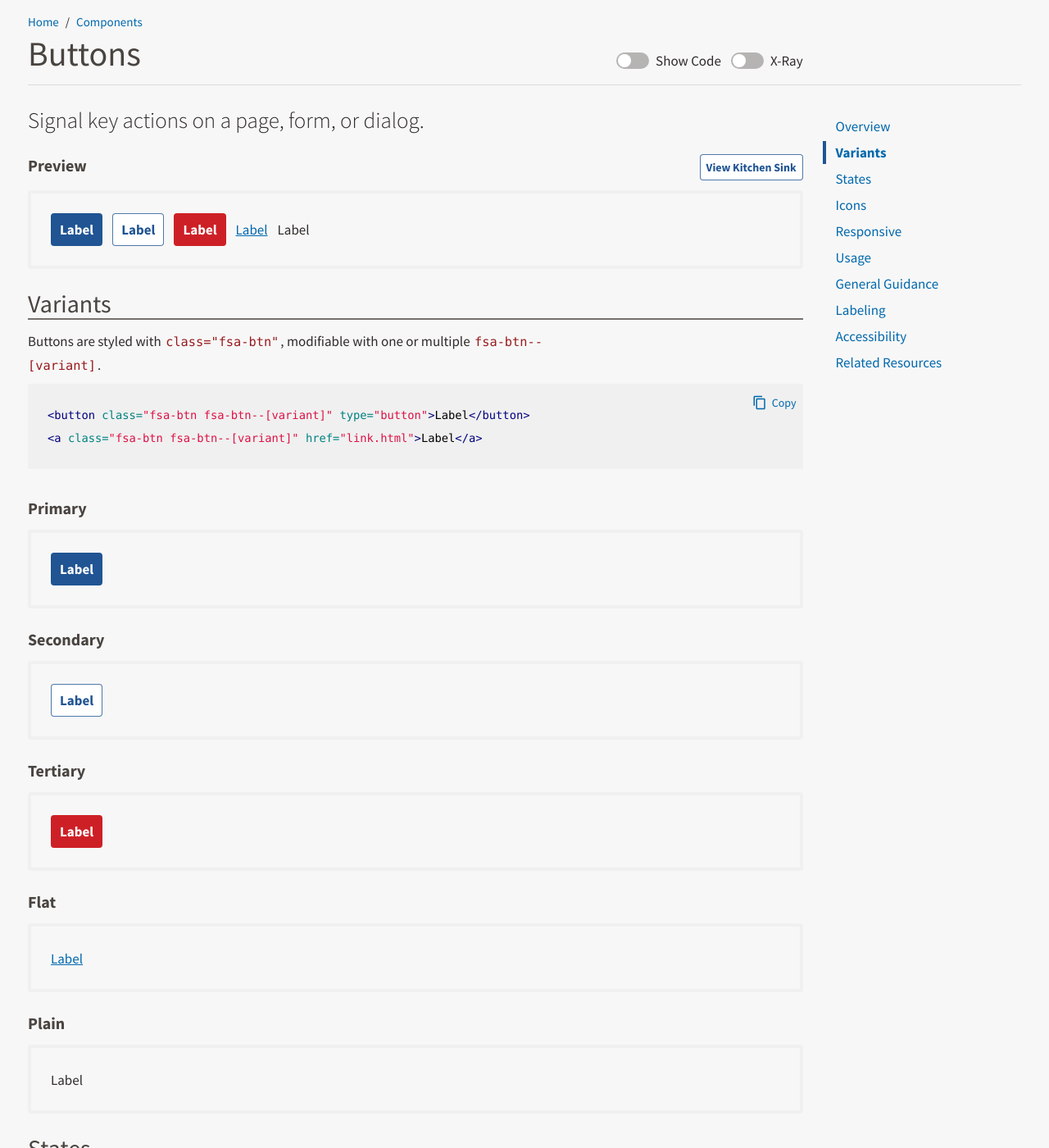
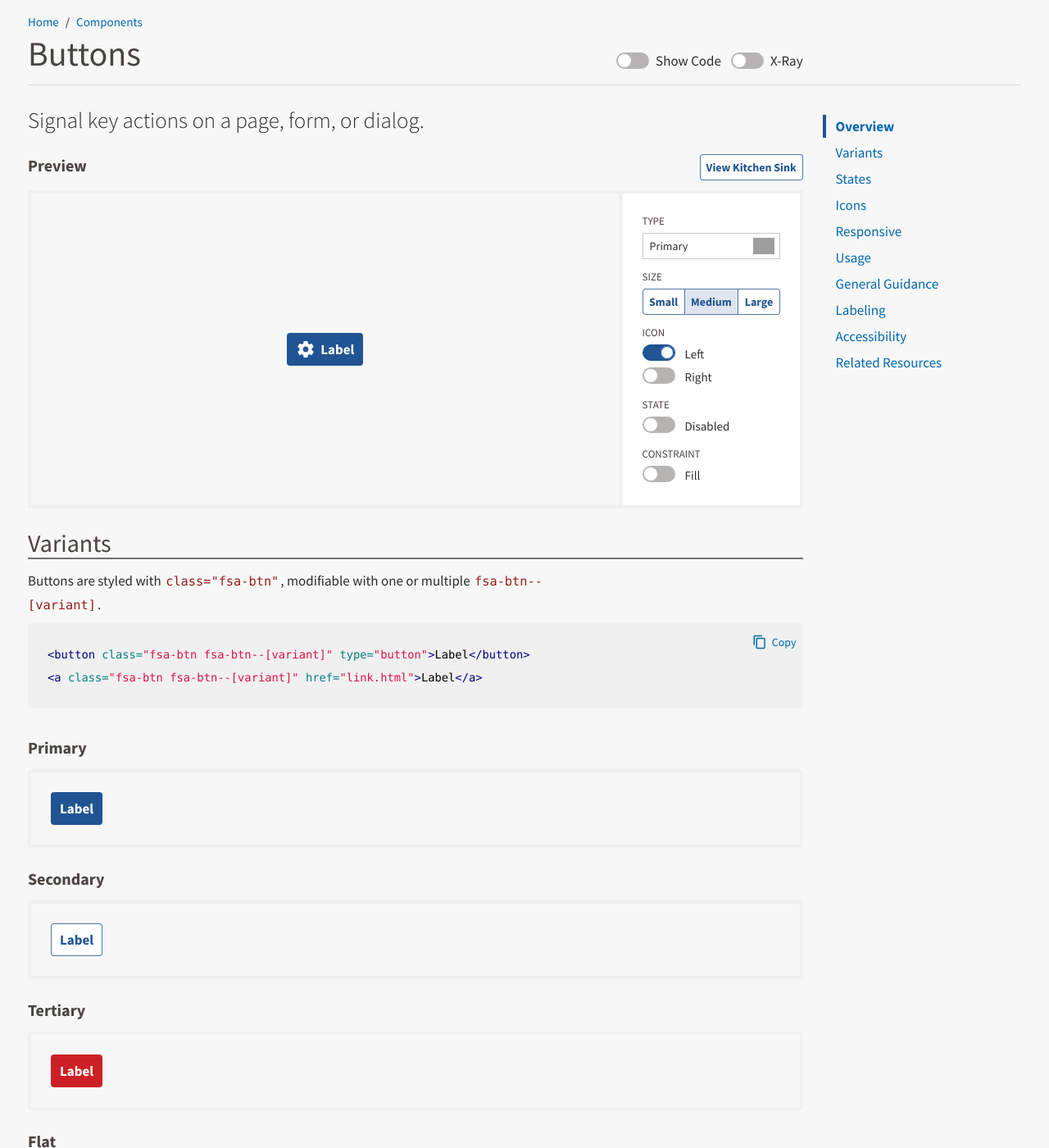
Before and after one commit to USDA-FSA/fsa-design-system, a Jekyll site: the page built from components/buttons/index.md, in a window 1280 px wide and 1400 px high, scrolled down 239 px. Shown: the whole window at 82% size. Built offline with Jekyll 4.4.1, drawn with Linux system fonts in a browser that asks for light colours; grey boxes are pictures that could not be loaded.

Commit message:
Prototyping Combinator

```diff
--- a/_sass/fsa-design-system.scss
+++ b/_sass/fsa-design-system.scss
@@ -8,6 +8,7 @@
 @import 'elements/ds.typography';
 
 @import 'components/ds.preview';
+@import 'components/ds.combinator';
 @import 'components/ds.usage';
 @import 'components/ds.related-card';
 @import 'components/ds.anatomy';
--- a/components/buttons/index.md
+++ b/components/buttons/index.md
@@ -20,17 +20,93 @@ jump_menu: true
 custom_js: ["ga/ga-tracker.js", "ga/generic.js"]
 ---
 
-{% capture snippet %}
-<div class="fsa-level">
-  <button class="fsa-btn fsa-btn--primary" type="button">Label</button>
-  <button class="fsa-btn fsa-btn--secondary" type="button">Label</button>
-  <button class="fsa-btn fsa-btn--tertiary" type="button">Label</button>
-  <button class="fsa-btn fsa-btn--flat" type="button">Label</button>
-  <button class="fsa-btn fsa-btn--plain" type="button">Label</button>
+<div class="ds-combinator">
+  <div class="ds-combinator__preview">
+    <button class="fsa-btn fsa-btn--primary" type="button">
+      <svg class="fsa-icon fsa-icon--size-2" aria-hidden="true" focusable="false" role="img" fill="#494440" xmlns="http://www.w3.org/2000/svg" width="24" height="24" viewBox="0 0 24 24"><path d="M19.43 12.98c.04-.32.07-.64.07-.98s-.03-.66-.07-.98l2.11-1.65c.19-.15.24-.42.12-.64l-2-3.46c-.12-.22-.39-.3-.61-.22l-2.49 1c-.52-.4-1.08-.73-1.69-.98l-.38-2.65C14.46 2.18 14.25 2 14 2h-4c-.25 0-.46.18-.49.42l-.38 2.65c-.61.25-1.17.59-1.69.98l-2.49-1c-.23-.09-.49 0-.61.22l-2 3.46c-.13.22-.07.49.12.64l2.11 1.65c-.04.32-.07.65-.07.98s.03.66.07.98l-2.11 1.65c-.19.15-.24.42-.12.64l2 3.46c.12.22.39.3.61.22l2.49-1c.52.4 1.08.73 1.69.98l.38 2.65c.03.24.24.42.49.42h4c.25 0 .46-.18.49-.42l.38-2.65c.61-.25 1.17-.59 1.69-.98l2.49 1c.23.09.49 0 .61-.22l2-3.46c.12-.22.07-.49-.12-.64l-2.11-1.65zM12 15.5c-1.93 0-3.5-1.57-3.5-3.5s1.57-3.5 3.5-3.5 3.5 1.57 3.5 3.5-1.57 3.5-3.5 3.5z"></path></svg>
+      Label
+    </button>
+  </div>
+  <div class="ds-combinator__control">
+    <div class="fsa-field ds-combinator__item">
+      <label class="fsa-field__label fsa-text--h6 fsa-m-t--none" for="combinatorType">Type</label>
+      <select class="fsa-select fsa-select--small fsa-field__item" id="combinatorType" name="combinatorType">
+        <option value="fsa-btn--primary" selected="selected">Primary</option>
+        <option value="fsa-btn--secondary">Secondary</option>
+        <option value="fsa-btn--tertiary">Tertiary</option>
+        <option value="fsa-btn--flat">Flat</option>
+        <option value="fsa-btn--plain">Plain</option>
+      </select>
+    </div>
+    <div class="fsa-field ds-combinator__item">
+      <label class="fsa-field__label fsa-text--h6 fsa-m-t--none" for="combinatorSize">Size</label>
+      <div class="fsa-field__item">
+        <span class="fsa-btn-group fsa-btn-group--small fsa-btn-group--block" role="group" id="combinatorSize">
+          <button class="fsa-btn-group__item" type="button" data-value="fsa-btn--small">Small</button>
+          <button class="fsa-btn-group__item fsa-btn-group__item--active" aria-selected="true" type="button" data-value="fsa-btn--medium">Medium</button>
+          <button class="fsa-btn-group__item" type="button" data-value="fsa-btn--large">Large</button>
+        </span>
+      </div>
+    </div>
+    <div class="fsa-field ds-combinator__item">
+      <label class="fsa-field__label fsa-text--h6 fsa-m-t--none" id="combinatorIcon">Icon</label>
+      <div class="fsa-field__item">
+        <ul class="fsa-form-list fsa-text-size--2" aria-labelledby="combinatorIcon">
+          <li>
+            <span class="fsa-level fsa-level--inline">
+              <label class="fsa-switch">
+                <input type="checkbox" class="fsa-switch__checkbox" id="combinatorIconLeft" name="combinatorIconLeft" checked>
+                <span class="fsa-switch__track"></span>
+              </label>
+              <label for="combinatorIconLeft">Left</label>
+            </span>
+          </li>
+          <li>
+            <span class="fsa-level fsa-level--inline">
+              <label class="fsa-switch">
+                <input type="checkbox" class="fsa-switch__checkbox" id="combinatorIconRight" name="combinatorIconRight">
+                <span class="fsa-switch__track"></span>
+              </label>
+              <label for="combinatorIconRight">Right</label>
+            </span>
+          </li>
+        </ul>
+      </div>
+    </div>
+    <div class="fsa-field ds-combinator__item">
+      <label class="fsa-field__label fsa-text--h6 fsa-m-t--none" id="combinatorState">State</label>
+      <div class="fsa-field__item">
+        <ul class="fsa-form-list fsa-text-size--2" aria-labelledby="combinatorState">
+          <li>
+            <span class="fsa-level fsa-level--inline">
+              <label class="fsa-switch">
+                <input type="checkbox" class="fsa-switch__checkbox" id="combinatorStateDisabled" name="combinatorStateDisabled">
+                <span class="fsa-switch__track"></span>
+              </label>
+              <label for="combinatorStateDisabled">Disabled</label>
+            </span>
+          </li>
+        </ul>
+      </div>
+    </div>
+    <div class="fsa-field ds-combinator__item">
+      <label class="fsa-field__label fsa-text--h6 fsa-m-t--none" id="combinatorConstraint">Constraint</label>
+      <div class="fsa-field__item">
+        <ul class="fsa-form-list fsa-text-size--2" aria-labelledby="combinatorConstraint">
+          <li>
+            <span class="fsa-level fsa-level--inline">
+              <label class="fsa-switch">
+                <input type="checkbox" class="fsa-switch__checkbox" id="combinatorStateDisabled" name="combinatorStateDisabled">
+                <span class="fsa-switch__track"></span>
+              </label>
+              <label for="combinatorStateDisabled">Fill</label>
+            </span>
+          </li>
+        </ul>
+      </div>
+    </div>
+  </div>
 </div>
-{% endcapture %}
-
-{% include preview-and-snippet.html %}
 
 ## Variants
 
```
Also changed, not shown: _sass/components/_ds.combinator.scss (added, +35 -0 lines), css/fsa-design-system.css, css/fsa-design-system.min.css, 2 other files.
